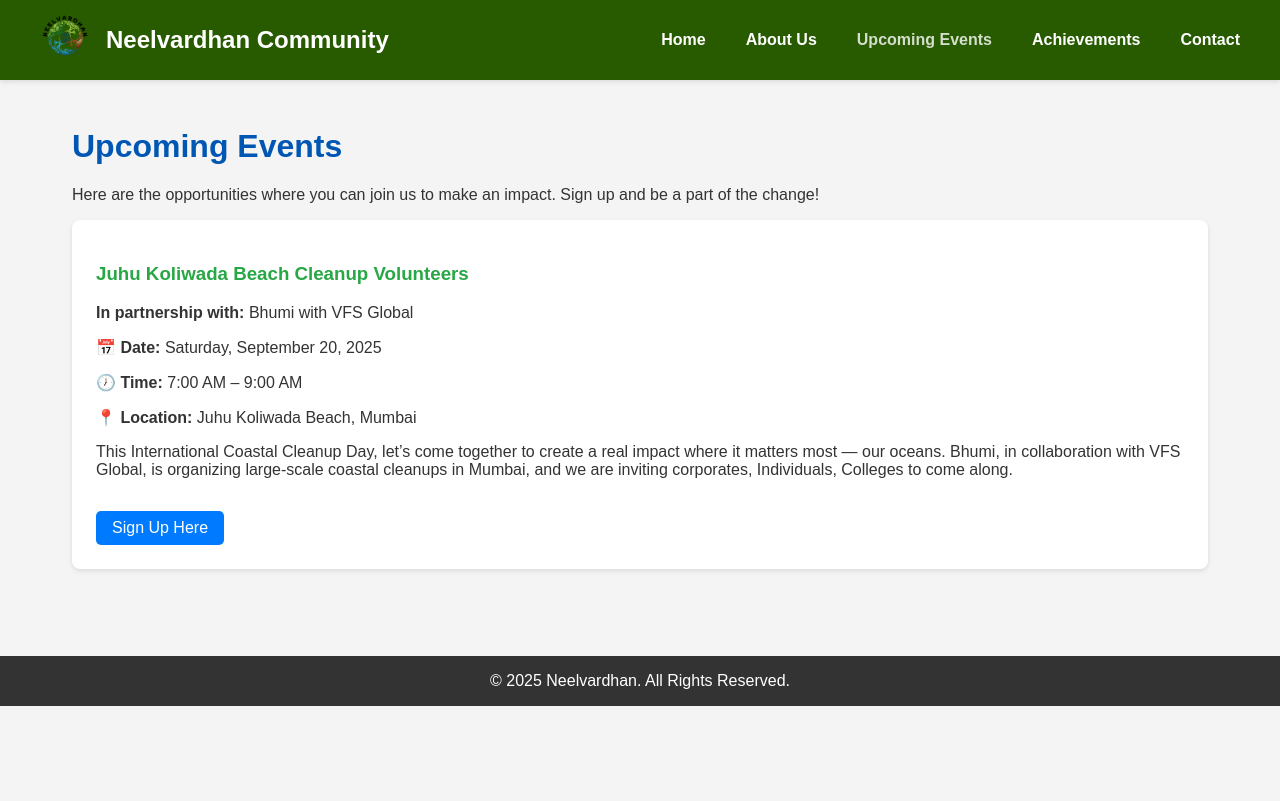
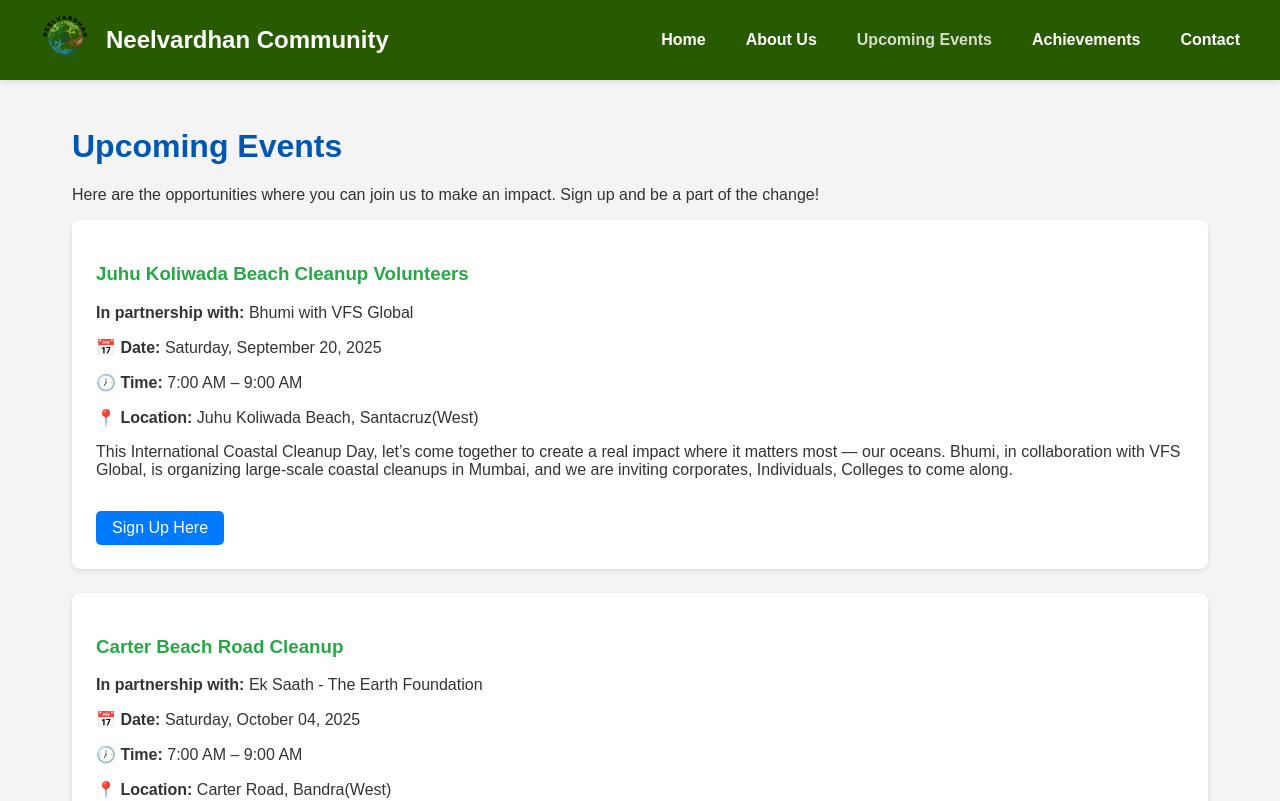
Before and after one commit to OG-DHRUV-1002/dns-website, a React (Create React App) app: page /upcoming-events in a window 1280 px wide. Shown: the top 801 px of the page. Built offline with nearby package versions, Linux system fonts and the light colour scheme.

Commit message:
UpcomingEvents.js

```diff
--- a/src/pages/UpcomingEvents.js
+++ b/src/pages/UpcomingEvents.js
@@ -10,9 +10,18 @@
       ngo: 'Bhumi with VFS Global',
       date: 'Saturday, September 20, 2025',
       time: "7:00 AM – 9:00 AM",
-      location: "Juhu Koliwada Beach, Mumbai",
+      location: "Juhu Koliwada Beach, Santacruz(West)",
       description: 'This International Coastal Cleanup Day, let’s come together to create a real impact where it matters most — our oceans. Bhumi, in collaboration with VFS Global, is organizing large-scale coastal cleanups in Mumbai, and we are inviting corporates, Individuals, Colleges to come along.',
       link: 'https://www.connectfor.org/volunteer-now?aid=1574953346033&eventId=59638' // Replace with actual event link
+    },
+    {
+      title: 'Carter Beach Road Cleanup',
+      ngo: 'Ek Saath - The Earth Foundation',
+      date: 'Saturday, October 04, 2025',
+      time: "7:00 AM – 9:00 AM",
+      location: "Carter Road, Bandra(West)",
+      description: 'ConnectFor invites you to join us for a clean-up drive at Carter Road, Mumbai in collaboration with our partner Carter CleanUp, and Ek Saath - The Earth Foundation. Carter Road for years has been a garbage dump for all sorts of plastic, tins, cans, and even food waste – dumped near the sea and park. It takes away from the scenic view and area all residents should access. Let us all together create awareness about the environment & sustainability and create a difference by volunteering in this cleanup drive. Volunteers will be collecting plastic bottles, bags, bottle caps, waste, and garbage off the Carter Road beach. Volunteers will be provided with the necessary cleaning equipment by the NGO on the day of the activity.',
+      link: 'https://www.connectfor.org/volunteer-now?aid=1574953361867&eventId=59674' // Replace with actual event link
     },
   /*  {
       title: 'Tree Plantation at Central Park',
```
